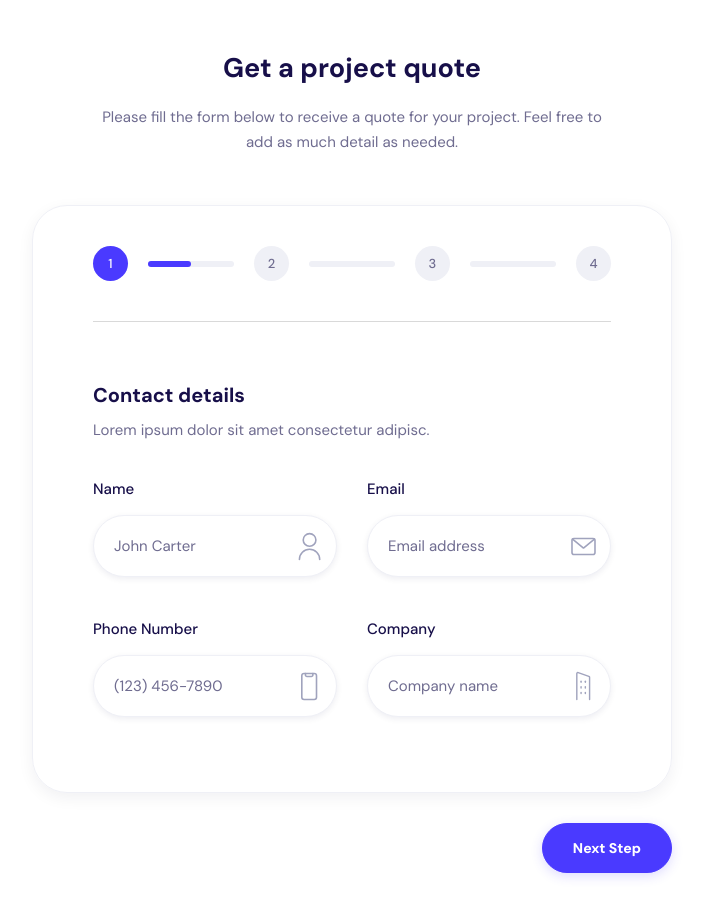
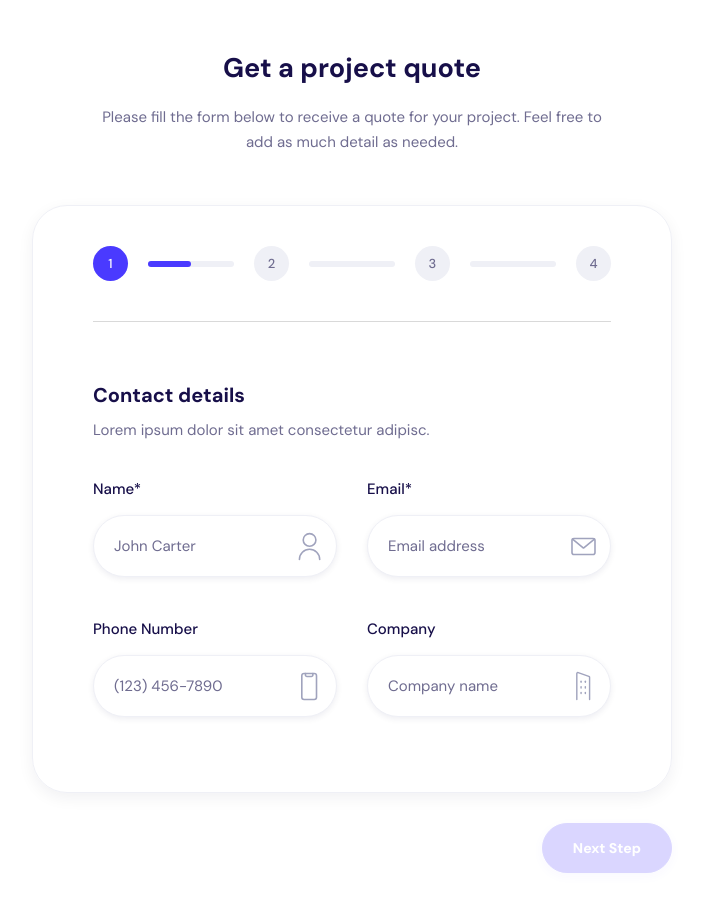
Before and after one commit to milena-mile/multistepform-react, a React (Vite) app: page / in a window 1280 px wide. Shown: the top 916 px of the page, without its empty margins (288-993 px from the left). Built offline with nearby package versions, Linux system fonts and the light colour scheme.

Commit message:
Fixed button disabling

```diff
--- a/src/components/Button/Button.tsx
+++ b/src/components/Button/Button.tsx
@@ -7,8 +7,8 @@ const Button = (props: ButtonProps) => {
     const {disable} = useFormContext();
 
     return (
-        <button className={`b-button_${props.type} ${disable > 0 ? "error" : ""}`}
-                disabled={disable > 0}
+        <button className={`b-button_${props.type} ${disable.length > 0 ? "error" : ""}`}
+                disabled={disable.length > 0}
                 onClick={props.onClick}>
             {props.text}
         </button>
--- a/src/components/Form/Contact.tsx
+++ b/src/components/Form/Contact.tsx
@@ -15,6 +15,7 @@ const Contact: React.FC = () => {
                         <Input name={key}
                                type={value.type}
                                icon={value.icon}
+                               required={value.required}
                                placeholder={value.placeholder}
                                key={key}/>
                     )
--- a/src/components/Form/Form.tsx
+++ b/src/components/Form/Form.tsx
@@ -23,7 +23,7 @@ const Form = (props: { currentStep: number }) => {
         try {
             await saveFormData(formData);
             setFormData({});
-            setDisable(0);
+            setDisable([]);
             setFormAction("sent");
             setTimeout(() => setFormAction("none"), 3000);
 
--- a/src/components/Form/formFields.json
+++ b/src/components/Form/formFields.json
@@ -3,22 +3,26 @@
     "Name": {
       "type": "text",
       "icon": "name.svg",
-      "placeholder": "John Carter"
+      "placeholder": "John Carter",
+      "required": true
     },
     "Email": {
       "type": "email",
       "icon": "mail.svg",
-      "placeholder": "Email address"
+      "placeholder": "Email address",
+      "required": true
     },
     "Phone Number": {
       "type": "tel",
       "icon": "phone.svg",
-      "placeholder": "(123) 456-7890"
+      "placeholder": "(123) 456-7890",
+      "required": false
     },
     "Company": {
       "type": "text",
       "icon": "company.svg",
-      "placeholder": "Company name"
+      "placeholder": "Company name",
+      "required": false
     }
   },
   "services": {
--- a/src/components/Input/Input.tsx
+++ b/src/components/Input/Input.tsx
@@ -1,14 +1,23 @@
-import React, {useState} from "react";
+import React, {useEffect, useState} from "react";
 import {useDataContext} from "../../contexts/DataContext.tsx";
 import {useFormContext} from "../../contexts/FormContext.tsx";
 import {IInput} from "./types.ts";
 
-const Input: React.FC<IInput> = ({type, name, icon, placeholder}) => {
-    const {setDisable} = useFormContext();
+const Input: React.FC<IInput> = ({type, name, icon, placeholder, required}) => {
+    const {disable, setDisable} = useFormContext();
     const {formData, setFormData} = useDataContext();
 
     const [value, setValue] = useState(formData[name]);
     const [hasError, setError] = useState(false);
+
+    useEffect(() => {
+        setDisable((prevDisable: string[]) => {
+            if (required && !prevDisable.includes(name) && !formData[name]) {
+                return [...prevDisable, name];
+            }
+            return prevDisable;
+        });
+    }, []);
 
     const handleInputChange = (event: React.ChangeEvent<HTMLInputElement>) => {
         let formattedValue = '';
@@ -39,40 +48,44 @@ const Input: React.FC<IInput> = ({type, name, icon, placeholder}) => {
             }));
             setValue(event.target.value);
         }
-
     }
 
     const validateInput = (event: React.ChangeEvent<HTMLInputElement>) => {
         const inputValue = event.target.value;
+        const name = event.target.name;
+        const required = event.target.required;
+
+        const errorField = () => {
+            setError(true);
+            if (!disable.includes(name)) setDisable(prevDisable => [...prevDisable, name]);
+        }
+
+        const correctField = () => {
+            setError(false);
+            if (disable.includes(name)) setDisable(prevDisable => prevDisable.filter(item => item != name));
+        }
 
         if (type === "tel") {
-            if (inputValue.length != 0 && inputValue.length < 14) {
-                if (!event.target.classList.contains("error")) setDisable((disable: number) => ++disable);
-                setError(true);
-            } else {
-                setError(false);
-                setDisable((disable: number) => --disable);
-            }
+            ((required || inputValue.length != 0) && inputValue.length < 14) ? errorField() : correctField();
+
         } else if (type === "email") {
-            if (inputValue.length != 0 && !inputValue.match(/^[\w.-]+@[a-zA-Z\d.-]+\.[a-zA-Z]{2,}$/)) {
-                if (!event.target.classList.contains("error")) setDisable((disable: number) => ++disable);
-                setError(true);
-            } else {
-                setError(false);
-                setDisable((disable: number) => --disable);
-            }
+            ((required || inputValue.length != 0) && !inputValue.match(/^[\w.-]+@[a-zA-Z\d.-]+\.[a-zA-Z]{2,}$/)) ? errorField() : correctField();
+
+        } else {
+            (required && inputValue.length === 0) ? errorField() : correctField();
         }
     }
 
     return (
         <label className="b-form_label">
-            <span className="b-form_label-text">{name}</span>
+            <span className="b-form_label-text">{`${name}${required ? '*' : ''}`}</span>
             <input
                 className={`b-form_input ${hasError ? 'error' : ''}`}
                 type={type}
                 placeholder={placeholder}
                 value={value}
                 name={name}
+                required={required}
                 onChange={handleInputChange}
                 onBlur={validateInput}/>
             <img className="b-form_icon" src={`images/${icon}`} alt={name}/>
--- a/src/components/Input/types.ts
+++ b/src/components/Input/types.ts
@@ -2,6 +2,7 @@ interface IInput {
     type: string,
     name: string,
     icon: string,
+    required: boolean,
     placeholder: string
 }
 
--- a/src/contexts/FormContext.tsx
+++ b/src/contexts/FormContext.tsx
@@ -1,19 +1,21 @@
-import React, {createContext, ReactNode, useContext, useState} from 'react';
+import React, { createContext, ReactNode, useContext, useState } from 'react';
 
 interface ContextForm {
-    disable: number;
-    setDisable: React.Dispatch<React.SetStateAction<number>>;
+    disable: string[];
+    setDisable: React.Dispatch<React.SetStateAction<string[]>>;
 }
 
+const initialDisable: string[] = [];
+
 const FormContext = createContext<ContextForm>({
-    disable: 0,
+    disable: initialDisable,
     setDisable: () => {}
 });
 
 const useFormContext = () => useContext(FormContext);
 
-const FormProvider = ({children}: { children: ReactNode }) => {
-    const [disable, setDisable] = useState(0);
+const FormProvider = ({ children }: { children: ReactNode }) => {
+    const [disable, setDisable] = useState(initialDisable);
 
     return (
         <FormContext.Provider value={{disable, setDisable}}>
@@ -22,4 +24,4 @@ const FormProvider = ({children}: { children: ReactNode }) => {
     );
 };
 
-export {useFormContext, FormProvider};
+export { useFormContext, FormProvider };
```
